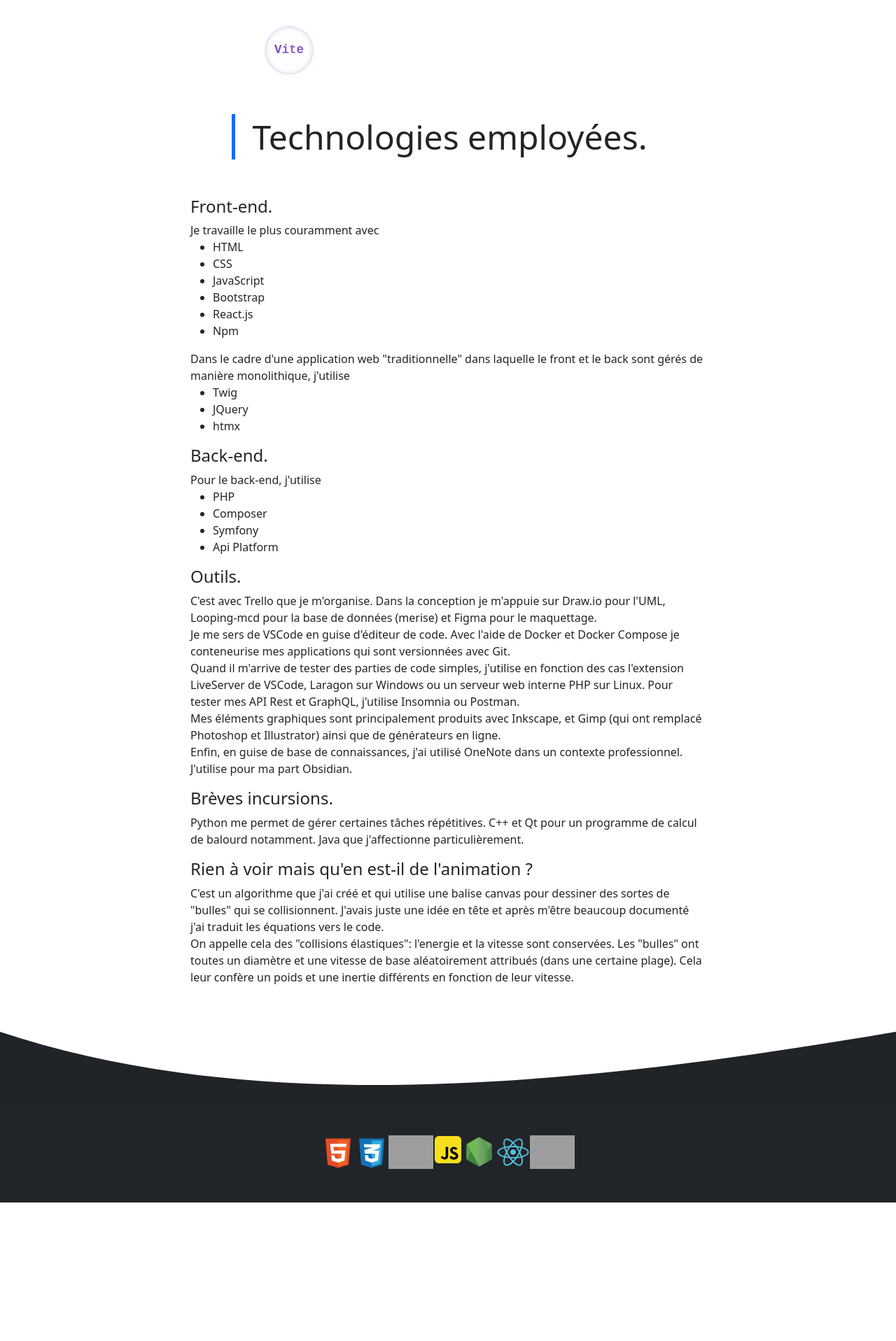
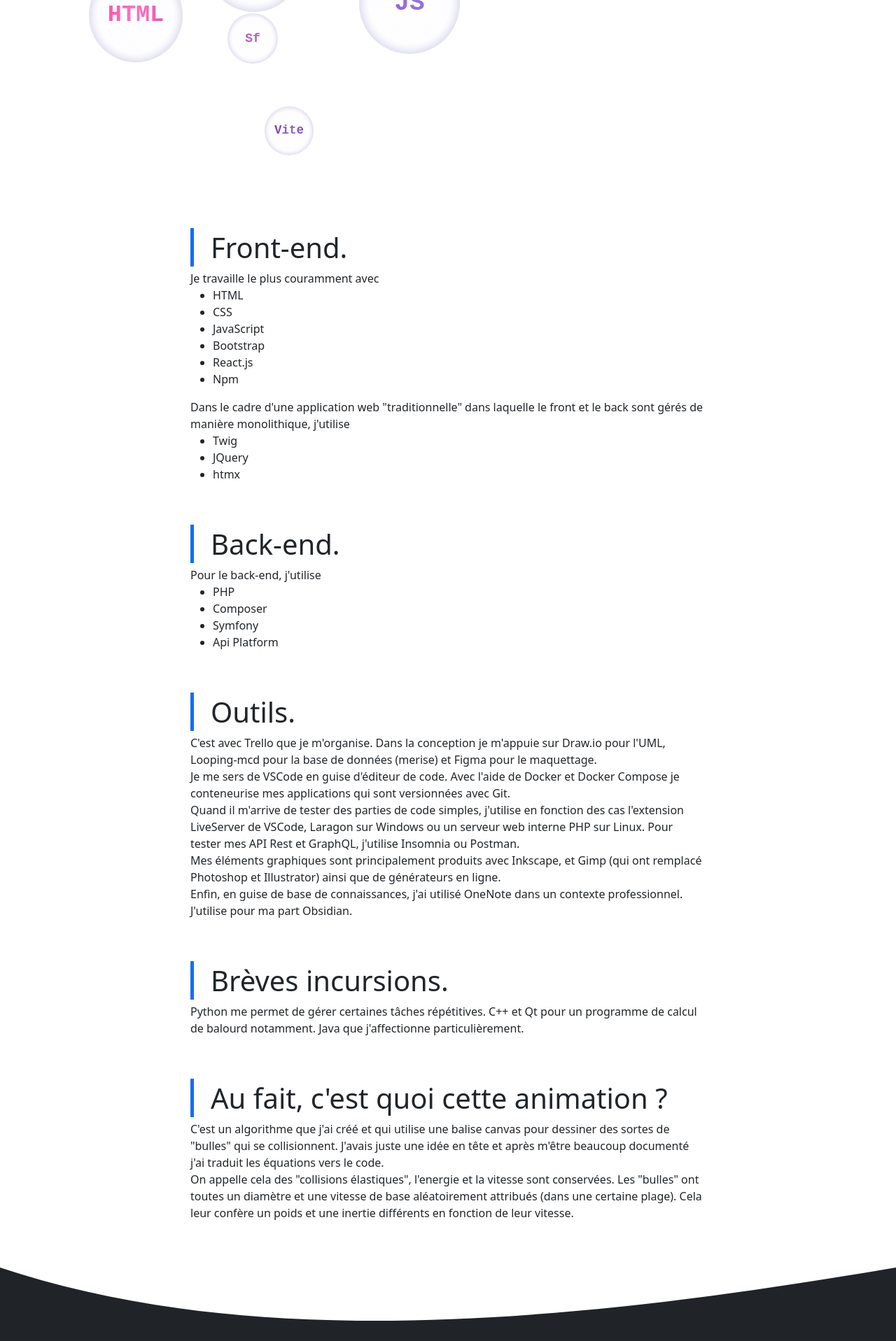
Before and after one commit to samier-fabien/samier_fabien_cv, a React (Vite) app: page /technologies in a window 1280 px wide. Shown: the part 880-2797 px from the top of the page at 70% size. Before the commit the page ends 2599 px from the top, so only its background shows below. Built offline with nearby package versions, Linux system fonts and the light colour scheme; grey boxes are pictures that could not be loaded.

Commit message:
Création de HeaderTransition et FooterTransition+déport du titre de la page dans HeaderTransition

```diff
--- /dev/null
+++ b/src/components/FooterTransition.jsx
@@ -0,0 +1,18 @@
+import React from "react";
+
+export default function FooterTransition() {
+  return (
+    <div style={{ height: "150px", overflow: "hidden" }}>
+      <svg
+        viewBox="0 0 500 150"
+        preserveAspectRatio="none"
+        style={{ height: "100%", width: "100%" }}
+      >
+        <path
+          d="M0.00,50.00 C120.20,151.48 269.75,151.48 500.00,50.00 L500.00,150.00 L0.00,150.00 Z"
+          style={{ stroke: "none", fill: "#202428" }}
+        ></path>
+      </svg>
+    </div>
+  );
+}
--- /dev/null
+++ b/src/components/HeaderTransition.jsx
@@ -0,0 +1,25 @@
+import React from "react";
+
+export default function HeaderTransition({ title = "" }) {
+  return (
+    <>
+      <div className="container-fluid py-4 text-center bg-dark text-light">
+        <h1 className="display-4 m-0 p-0">{title}</h1>
+      </div>
+      <div className="bg-dark">
+        <div style={{ height: "100px", overflow: "hidden" }}>
+          <svg
+            viewBox="0 0 500 100"
+            preserveAspectRatio="none"
+            style={{ height: "100%", width: "100%" }}
+          >
+            <path
+              d="M0.00,50.00 C100.00,100.00 349.20,-50.00 500.00,50.00 L500.00,100.00 L0.00,100.00 Z"
+              style={{ stroke: "none", fill: "#ffffff" }}
+            ></path>
+          </svg>
+        </div>
+      </div>
+    </>
+  );
+}
--- a/src/components/Template.jsx
+++ b/src/components/Template.jsx
@@ -112,33 +112,7 @@ export default function Root() {
           topRGB="rgb(86, 50, 216)"
           bottomRGB="rgb(32, 36, 40)"
         />
-        <div className="bg-dark">
-          <div style={{ height: "100px", overflow: "hidden" }}>
-            <svg
-              viewBox="0 0 500 100"
-              preserveAspectRatio="none"
-              style={{ height: "100%", width: "100%" }}
-            >
-              <path
-                d="M0.00,50.00 C100.00,100.00 349.20,-50.00 500.00,50.00 L500.00,100.00 L0.00,100.00 Z"
-                style={{ stroke: "none", fill: "#ffffff" }}
-              ></path>
-            </svg>
-          </div>
-        </div>
         <Outlet />
-        <div style={{ height: "150px", overflow: "hidden" }}>
-          <svg
-            viewBox="0 0 500 150"
-            preserveAspectRatio="none"
-            style={{ height: "100%", width: "100%" }}
-          >
-            <path
-              d="M0.00,50.00 C120.20,151.48 269.75,151.48 500.00,50.00 L500.00,150.00 L0.00,150.00 Z"
-              style={{ stroke: "none", fill: "#202428" }}
-            ></path>
-          </svg>
-        </div>
         <footer className="container-fluid d-flex justify-content-center bg-dark text-light p-5">
           <img
             src="../../src/assets/vectors/html-5-logo-coloured-no-text.svg"
--- a/src/routes/Home.jsx
+++ b/src/routes/Home.jsx
@@ -1,7 +1,11 @@
 import React from "react";
+import HeaderTransition from "../components/HeaderTransition";
+import FooterTransition from "../components/FooterTransition";
 
 export default function Home() {
   return (
+    <>
+      <HeaderTransition title="Présentation" />
       <section className="container bg-white text-dark">
         <div className="row justify-content-center">
           <div className="col-xxl-6 col-xl-8 col-lg-10">
@@ -36,22 +40,22 @@ export default function Home() {
             <p>
               <strong>C'était une passion</strong> quand j'ai changé d'orientation professionnelle
               pour devenir usineur. Je me suis aperçu que j'avais de très bonnes bases lorsque j'ai
-            programmé pour les premières fois des machines à commande numérique. Le langage n'avait
-            rien en commun avec PHP, Javascript ou SQL mais l'algorithmie en procédurale avec des
-            boucles, des variables et des conditions, ça je connaissais.
+              programmé pour les premières fois des machines à commande numérique. Le langage
+              n'avait rien en commun avec PHP, Javascript ou SQL mais l'algorithmie en procédurale
+              avec des boucles, des variables et des conditions, ça je connaissais.
             </p>
             <p>
               <strong>Ma passion est devenu une force</strong> dans ce cadre professionnelle. Quand
               j'ai évolué pour devenir contrôleur non-destructif, j'ai fais{" "}
-            <strong>quelques incursions en C++ et en Java</strong> pour faire notamment un programme
-            de calcul de balourd.
+              <strong>quelques incursions en C++ et en Java</strong> pour faire notamment un
+              programme de calcul de balourd.
             </p>
             <h4 className="h4 pt-4">Développeur.</h4>
             <p>
-            Lorsque <strong>j'ai eu l'opportunité faire de mon violon d'Ingres mon métier</strong>,
-            je l'ai saisie: remise à niveau puis{" "}
-            <strong>formation de Concepteur/Développeur d'Applications</strong> durant 10 mois. Une
-            fois le titre acquis j'ai pu faire mes armes.
+              Lorsque <strong>j'ai eu l'opportunité faire de mon violon d'Ingres mon métier</strong>
+              , je l'ai saisie: remise à niveau puis{" "}
+              <strong>formation de Concepteur/Développeur d'Applications</strong> durant 10 mois.
+              Une fois le titre acquis j'ai pu faire mes armes.
             </p>
             <p>
               Ma <strong>soif de connaissances</strong> et ma <strong>curiosité</strong> naturelles
@@ -62,5 +66,7 @@ export default function Home() {
           </div>
         </div>
       </section>
+      <FooterTransition />
+    </>
   );
 }
--- a/src/routes/Technologies.jsx
+++ b/src/routes/Technologies.jsx
@@ -1,10 +1,14 @@
 import React, { useState, useRef, useEffect } from "react";
 import BubblesContainer from "../components/bubbles/BubblesContainer";
+import FooterTransition from "../components/FooterTransition";
+import HeaderTransition from "../components/HeaderTransition";
 
 export default function Technologies() {
   const divRef = useRef(null);
 
   return (
+    <>
+      <HeaderTransition title="Technologies Employées" />
       <div className="container bg-white">
         <div className="row">
           <div className="col p-0" ref={divRef}>
@@ -28,12 +32,9 @@ export default function Technologies() {
         </div>
         <div className="row justify-content-center">
           <div className="col-xxl-6 col-xl-8 col-lg-10 text-dark">
-          <h1 className="display-5 pb-5 text-center">
-            <span className="px-4 border-start border-5 border-primary">
-              Technologies employées.
-            </span>
-          </h1>
-          <h4 className="h4">Front-end.</h4>
+            <h2 className="display-6 pt-5">
+              <span className="px-4 border-start border-5 border-primary">Front-end.</span>
+            </h2>
             <p>
               Je travaille le plus couramment avec
               <ul>
@@ -52,7 +53,9 @@ export default function Technologies() {
                 <li>htmx</li>
               </ul>
             </p>
-          <h4 className="h4">Back-end.</h4>
+            <h2 className="display-6 pt-5">
+              <span className="px-4 border-start border-5 border-primary">Back-end.</span>
+            </h2>
             <p>
               Pour le back-end, j'utilise
               <ul>
@@ -62,17 +65,19 @@ export default function Technologies() {
                 <li>Api Platform</li>
               </ul>
             </p>
-          <h4 className="h4">Outils.</h4>
+            <h2 className="display-6 pt-5">
+              <span className="px-4 border-start border-5 border-primary">Outils.</span>
+            </h2>
             <p>
               C'est avec Trello que je m'organise. Dans la conception je m'appuie sur Draw.io pour
               l'UML, Looping-mcd pour la base de données (merise) et Figma pour le maquettage.
               <br />
-            Je me sers de VSCode en guise d'éditeur de code. Avec l'aide de Docker et Docker Compose
-            je conteneurise mes applications qui sont versionnées avec Git.
+              Je me sers de VSCode en guise d'éditeur de code. Avec l'aide de Docker et Docker
+              Compose je conteneurise mes applications qui sont versionnées avec Git.
               <br />
               Quand il m'arrive de tester des parties de code simples, j'utilise en fonction des cas
-            l'extension LiveServer de VSCode, Laragon sur Windows ou un serveur web interne PHP sur
-            Linux. Pour tester mes API Rest et GraphQL, j'utilise Insomnia ou Postman.
+              l'extension LiveServer de VSCode, Laragon sur Windows ou un serveur web interne PHP
+              sur Linux. Pour tester mes API Rest et GraphQL, j'utilise Insomnia ou Postman.
               <br />
               Mes éléments graphiques sont principalement produits avec Inkscape, et Gimp (qui ont
               remplacé Photoshop et Illustrator) ainsi que de générateurs en ligne.
@@ -80,24 +85,32 @@ export default function Technologies() {
               Enfin, en guise de base de connaissances, j'ai utilisé OneNote dans un contexte
               professionnel. J'utilise pour ma part Obsidian.
             </p>
-          <h4 className="h4">Brèves incursions.</h4>
+            <h2 className="display-6 pt-5">
+              <span className="px-4 border-start border-5 border-primary">Brèves incursions.</span>
+            </h2>
             <p>
               Python me permet de gérer certaines tâches répétitives. C++ et Qt pour un programme de
               calcul de balourd notamment. Java que j'affectionne particulièrement.
             </p>
-          <h4 className="h4">Rien à voir mais qu'en est-il de l'animation ?</h4>
+            <h2 className="display-6 pt-5">
+              <span className="px-4 border-start border-5 border-primary">
+                Au fait, c'est quoi cette animation ?
+              </span>
+            </h2>
             <p>
               C'est un algorithme que j'ai créé et qui utilise une balise canvas pour dessiner des
-            sortes de "bulles" qui se collisionnent. J'avais juste une idée en tête et après m'être
-            beaucoup documenté j'ai traduit les équations vers le code.
+              sortes de "bulles" qui se collisionnent. J'avais juste une idée en tête et après
+              m'être beaucoup documenté j'ai traduit les équations vers le code.
               <br />
-            On appelle cela des "collisions élastiques": l'energie et la vitesse sont conservées.
-            Les "bulles" ont toutes un diamètre et une vitesse de base aléatoirement attribués (dans
-            une certaine plage). Cela leur confère un poids et une inertie différents en fonction de
-            leur vitesse.
+              On appelle cela des "collisions élastiques", l'energie et la vitesse sont conservées.
+              Les "bulles" ont toutes un diamètre et une vitesse de base aléatoirement attribués
+              (dans une certaine plage). Cela leur confère un poids et une inertie différents en
+              fonction de leur vitesse.
             </p>
           </div>
         </div>
       </div>
+      <FooterTransition />
+    </>
   );
 }
```
Lines whose indentation alone changed are shown as unchanged.
